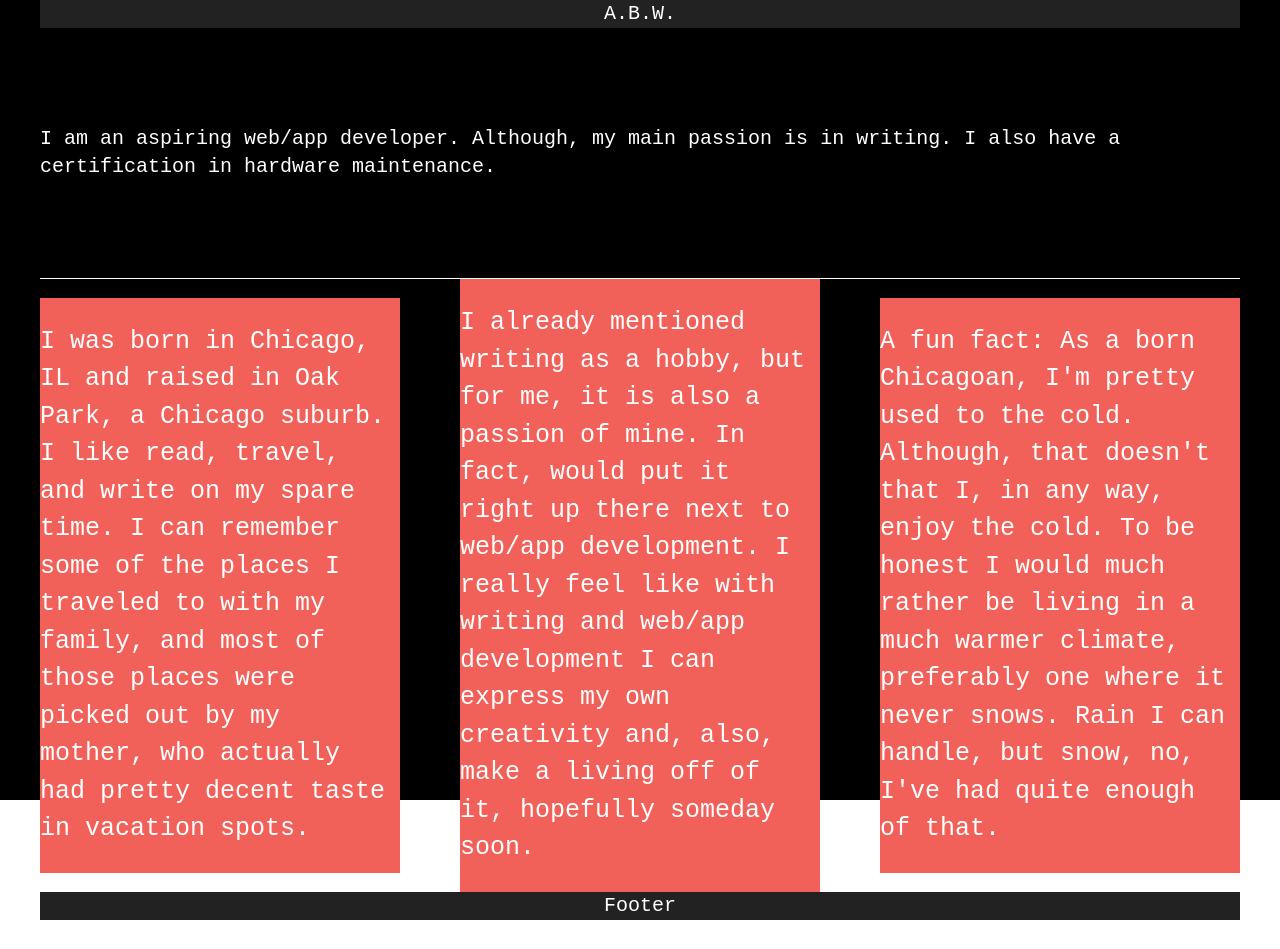
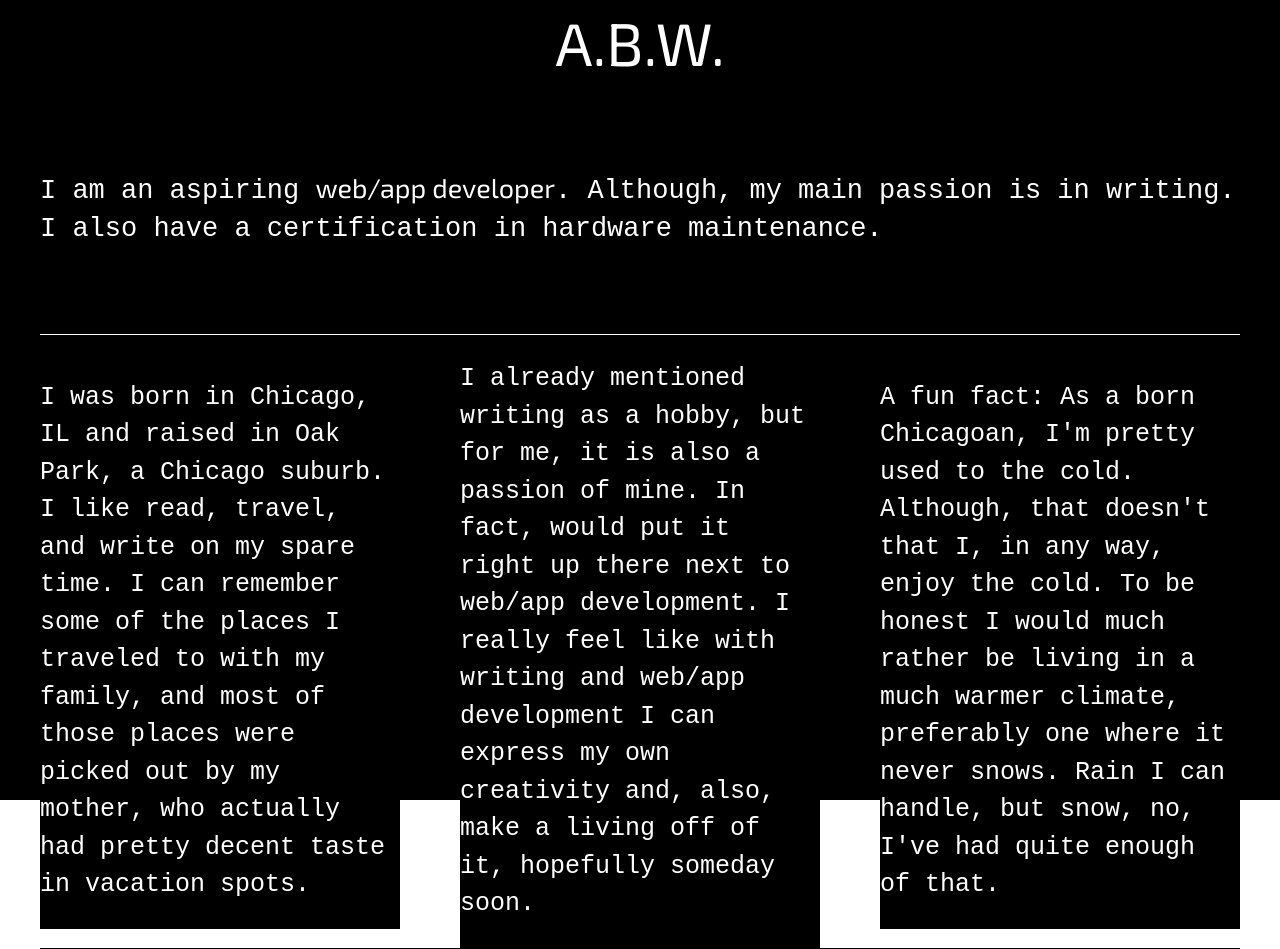
Before and after one commit to AMIL-C/Coding-A-Website-Using-Flexbox-Exercise, a plain HTML site: page Coding-website-layout-using-flexbox/index.html in a window 1280 px wide. Before the commit the page ends 920 px from the top, so only its background shows below. Drawn offline with nearby package versions, Linux system fonts and the light colour scheme; a web font is replaced by a local one.

Commit message:
Just made more changes to the html and added more styling to the css.

```diff
--- a/Coding-website-layout-using-flexbox/css/main.css
+++ b/Coding-website-layout-using-flexbox/css/main.css
@@ -102,7 +102,6 @@ html {
 }
 
 body {
-  font-family: "ZCOOL QingKe HuangYou", "Courier New";
   padding: 0 2em;
   font-size: 1.25em;
   height: 100%;
@@ -114,6 +113,7 @@ body {
 
 header,
 footer {
+  font-family: "Exo 2", "Aldrich";
   display: flex;
   width: 100%;
   background-color: #222;
@@ -121,7 +121,13 @@ footer {
   align-items: center;
 }
 
+header {
+	font-family: "Exo 2", "Aldrich";
+	font-size: 3em;
+}
+
 main {
+  font-family: "ZCOOL QingKe HuangYou", "Courier New";
   background-color: #000000;
   height: 250px;
   width: 100%;
@@ -137,6 +143,15 @@ main {
   display: flex;
   justify-content: center;
   align-items: center;
+  background-color: #000000;
+}
+
+main p {
+	font-size: 1.35em;
+}
+
+p span {
+	font-family: "Exo 2", "Aldrich";
 }
 
 #div-1,
@@ -149,6 +164,7 @@ main {
   line-height: 1.5em;
   font-size: 1.25em;
   height: auto;
+  background-color: #000000;
 }
 
 .wrapper span {
@@ -170,12 +186,21 @@ main {
   display: flex;
   color: #fff;
   line-height: 1.5em;
+  font-family: "ZCOOL QingKe HuangYou", "Courier New";
   font-size: 1.6em;
   background-color: #f16059;
   width: 30%;
   height: 200px;
   justify-content: center;
   align-items: center;
+}
+
+.fab {
+	font-family: "Exo 2", "Aldrich";
+}
+
+footer i {
+	border-top: 1px solid #FFF;
 }
 
 /* ==========================================================================
--- a/Coding-website-layout-using-flexbox/index.html
+++ b/Coding-website-layout-using-flexbox/index.html
@@ -14,6 +14,7 @@
         <link rel="stylesheet" href="css/main.css">
         <script src="js/vendor/modernizr-2.8.3.min.js"></script>
         <link href="https://fonts.googleapis.com/css?family=ZCOOL+QingKe+HuangYou" rel="stylesheet">
+        <link href="https://fonts.googleapis.com/css?family=Exo+2" rel="stylesheet">
     </head>
     <body>
         <!--[if lt IE 8]>
@@ -24,7 +25,7 @@
         <section class="flex-container">
             <header>A.B.W.</header>
             <main>
-                <p>I am an aspiring web/app developer. Although, my main passion is in writing. I also have a certification in hardware maintenance.</p>
+                <p>I am an aspiring <span>web/app developer</span>. Although, my main passion is in writing. I also have a certification in hardware maintenance.</p>
             </main>
             <div id="div-1" class="flex-items">
                 <p>I was born in Chicago, IL and raised in Oak Park, a Chicago suburb. I like read, travel, and write on my spare time. I can remember some of the places I traveled to with my family, and most of those places were picked out by my mother, who actually had pretty decent taste in vacation spots.</p>
@@ -35,7 +36,12 @@
             <div id="div-3" class="flex-items">
                 <p>A fun fact: As a born Chicagoan, I'm pretty used to the cold. Although, that doesn't that I, in any way, enjoy the cold. To be honest I would much rather be living in a much warmer climate, preferably one where it never snows. Rain I can handle, but snow, no, I've had quite enough of that.</p>
             </div>
-            <footer>Footer</footer>
+            <footer>
+                <i class="fab fa-facebook"></i>
+                <i class="fab fa-twitter"></i>
+                <i class="fab fa-instagram"></i>
+                <i class="fab fa-linkedin"></i>
+            </footer>
         </section>
 
         <script src="https://ajax.googleapis.com/ajax/libs/jquery/1.11.3/jquery.min.js"></script>
```
